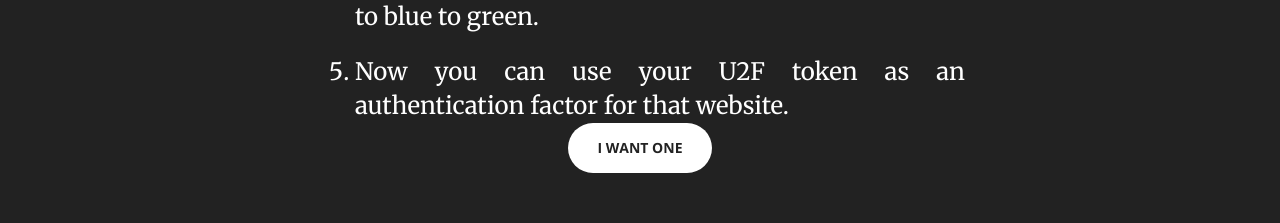
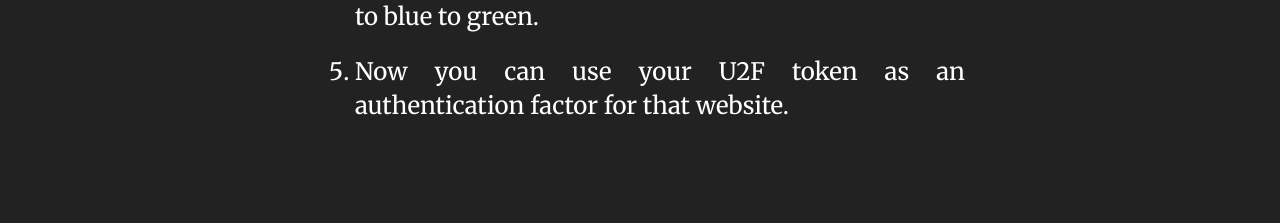
Before and after one commit to conorpp/u2f-zero-landing-page, a website: page index.html in a window 1280 px wide. Shown: the part 1748-1971 px from the top of the page. Drawn offline with nearby package versions, Linux system fonts and the light colour scheme.

Commit message:
dup button del

```diff
--- a/index.html
+++ b/index.html
@@ -111,7 +111,6 @@ li{padding-top:20px;}
                         <li> Now you can use your U2F token as an authentication factor for that website. </li>
                     </ol>
 
-                    <a href="https://www.amazon.com/U2F-Zero/dp/B01L9DUPK6" target="_blank" class="page-scroll btn btn-default btn-xl sr-button">I want one</a>
                 </div>
             </div>
         </div>
```
